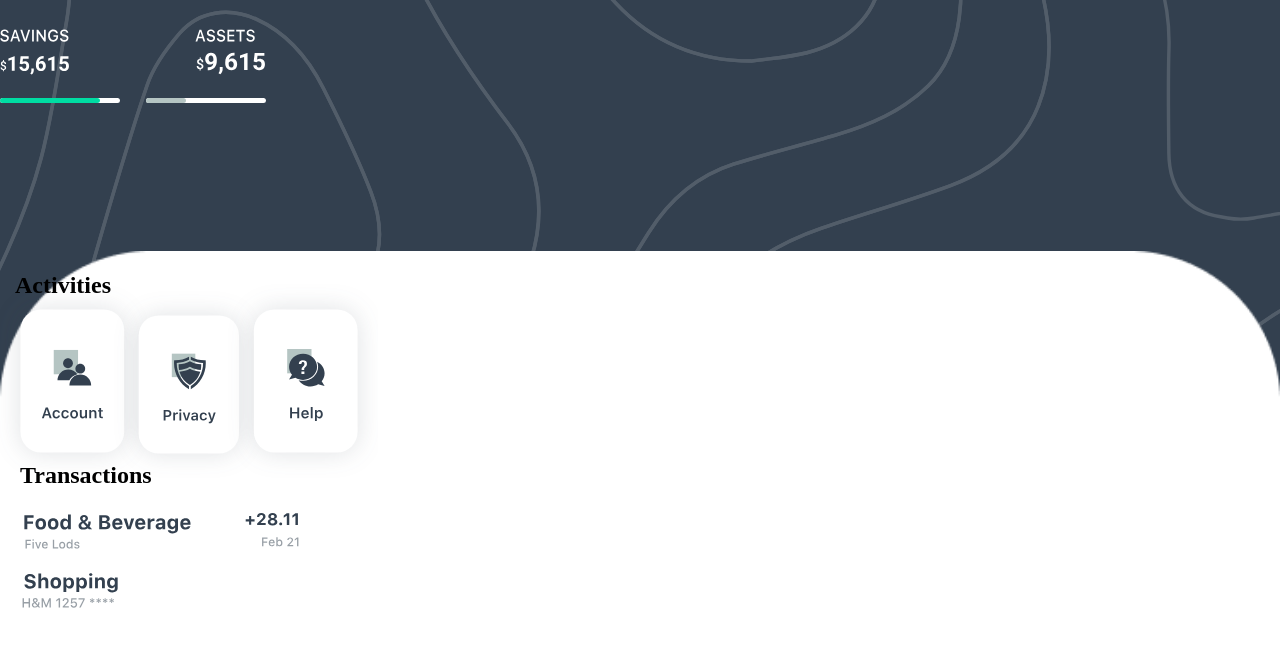
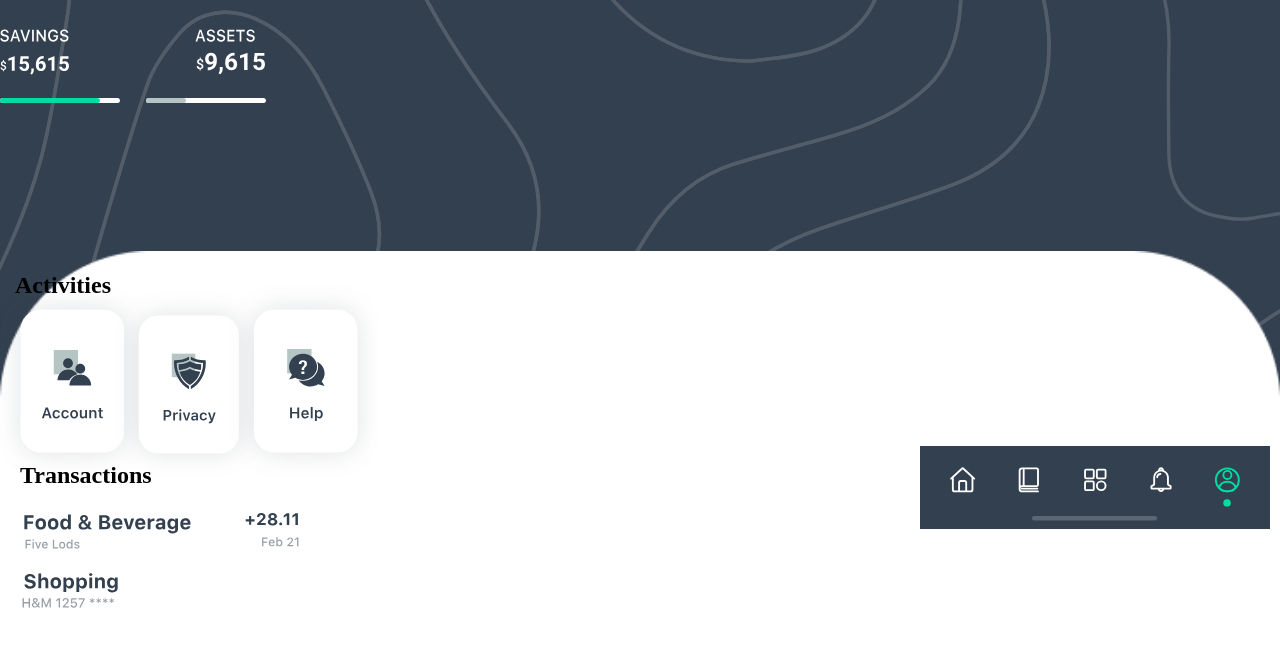
Before and after one commit to CRISTIANMANGA/VirtualWallet, a plain HTML site: page Index.html in a window 1280 px wide. Shown: the part 149-796 px from the top of the page. Drawn offline with Linux system fonts and the light colour scheme.

Commit message:
fix :construction: I'm making the bottom bar

```diff
--- a/Index.html
+++ b/Index.html
@@ -19,6 +19,8 @@
         background-position: center center;
         margin: 0;
         padding: 0;
+
+
     }
 
         .container {
@@ -86,6 +88,10 @@
                 <img src="storage/img/numberstwo.svg" alt="" class="numbtwo">
             </div>
         </div>
+        <div class="page-slo">
+            <img src="storage/img/page.svg" alt="page" class="page">
+        </div>
+
 
     </body>
     </html>
--- a/css/style.css
+++ b/css/style.css
@@ -204,3 +204,13 @@ CSS
     margin-left: 120px;
 
 }
+.page-slo {
+    position: relative;
+}
+
+.page {
+    position: absolute;
+    bottom: -400px;
+    right: 10px;
+    width: 350px;
+}
```
Also changed, not shown: storage/img/page.svg (added).
